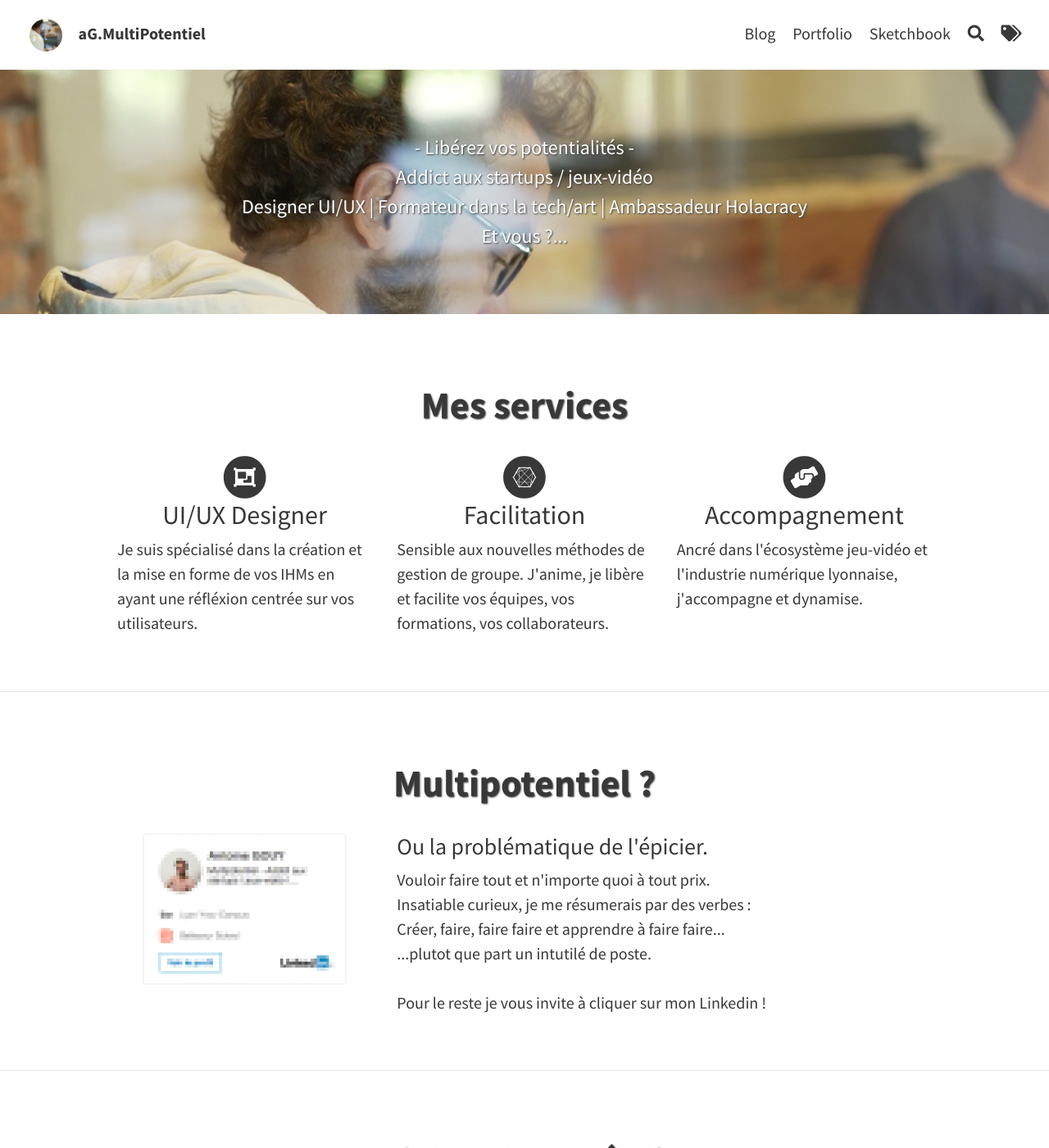
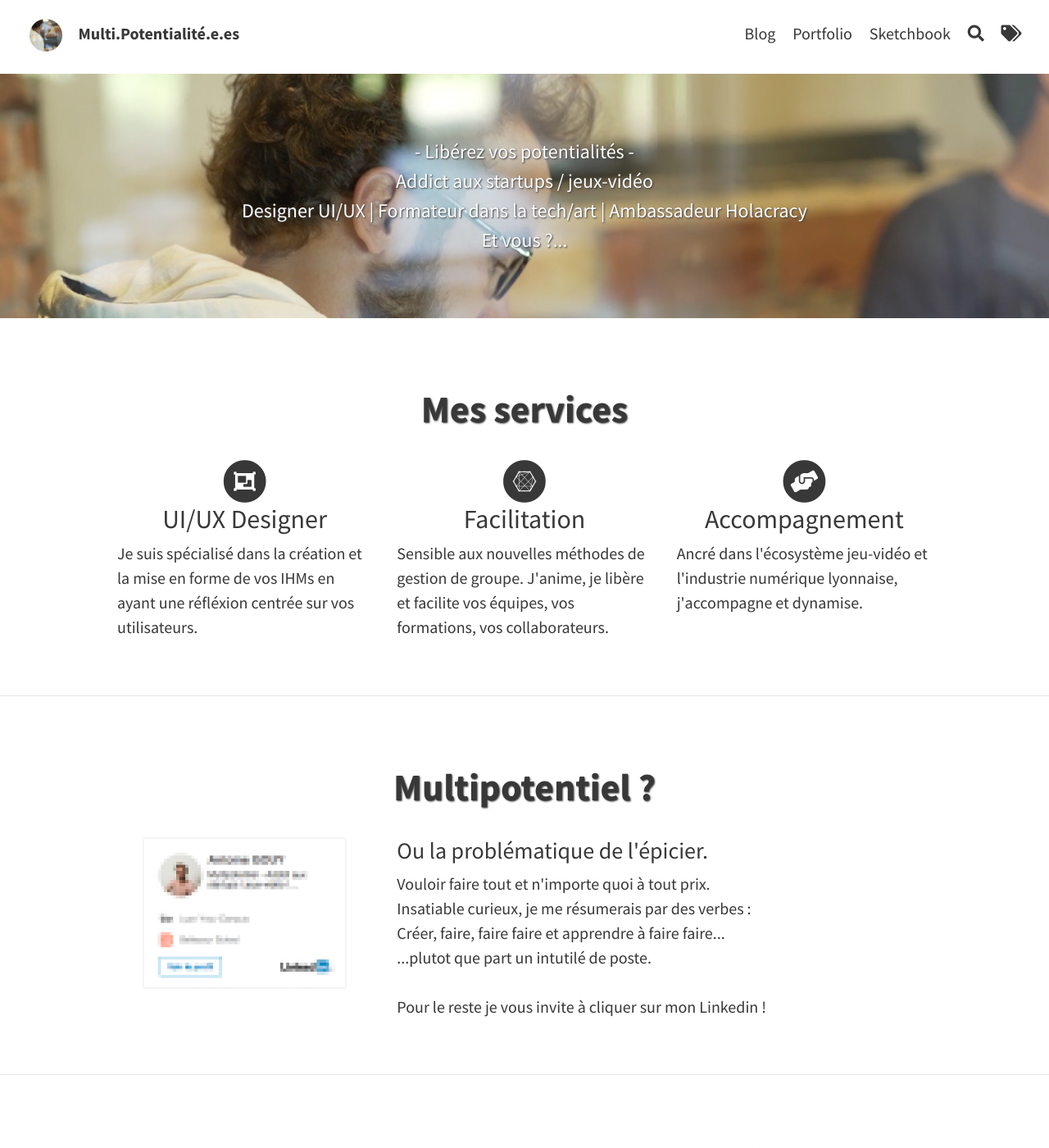
Before and after one commit to Caidezel/Caidezel.github.io, a Jekyll site: the page built from index.html, in a window 1280 px wide and 1400 px high. Shown: the whole window at 82% size. Built offline with Jekyll 4.4.1, drawn with Linux system fonts in a browser that asks for light colours; nearby versions of some CDN libraries; comment, search, counter and statistics services are not loaded; some of the changed text lies outside the part shown.

Commit message:
update - website

```diff
--- a/_config.yml
+++ b/_config.yml
@@ -1,14 +1,14 @@
 # SITE CONFIGURATION
 baseurl: ""
 url: "https://gouy-antoine.com"
-title: aG.MultiPotentiel - Libérez vos potentialités  # site's title
-description: "Antoine Gouy - Multipotentiel | Addict aux startups / jeux-vidéo | Designer UI/UX | Formateur dans la tech/art | Ambassadeur Holacracy" # used by search engines
+title: Antoine Gouy - Multi.Potentialité.e.es  # site's title
+description: "Potentialitées d'un addict aux startups / jeux-vidéo | Designer UI/UX | Formateur dans la tech/art | Ambassadeur Holacracy" # used by search engines
 
 
 # THEME-SPECIFIC CONFIGURATION
 theme_settings:
   # Meta
-  title: aG.MultiPotentiel # blog's title
+  title: Multi.Potentialité.e.es # blog's title
   avatar: assets/img/content/logo.svg
   favicon: assets/favicon.ico
   gravatar: # Email MD5 hash
--- a/_layouts/home.html
+++ b/_layouts/home.html
@@ -2,9 +2,9 @@
 layout: default
 ---
 
-<div class="home">
+<div class="home title">
   {% if site.theme_settings.header_text %}
-  <div id="main" class="call-out"
+  <div id="main" class="call-out subtitle"
   style="background-image: url('{{ site.baseurl }}/{{ site.theme_settings.header_text_feature_image }}')">
     {{ site.theme_settings.header_text }}
   </div>
@@ -73,13 +73,12 @@
 
   <div class="coolrow">
       <div class="coolrow-teaser">
-        <h1 class="title">J'ai des choses à dire</h1>
+        <h1 class="title">Babillages et autres joyeusetés</h1>
         <div class="bootstrap-iso">
           <div class="container">
             <div class="row">
               <div class="col text-center">
                 <a href="/blog/"><button type="button" class="btn btn-primary">Vers le blog</button></a>
-
           </div>
           </div>
         </div>
--- a/blog/index.html
+++ b/blog/index.html
@@ -1,5 +1,6 @@
 ---
 layout: blog
-title: Blog
-feature-img: "assets/img/pexels/desk-messy.jpeg"
+title : Blog
+subtitle: "Babillages et joyeusetés"
+feature-img: "assets/img/content/blogbg.jpg"
 ---
```
Also changed, not shown: pages/portfolio.md (+1 -1 lines), assets/img/content/blogbg.jpg (added), assets/img/content/homebg.jpg, assets/img/content/portfoliobg.jpg (added).
